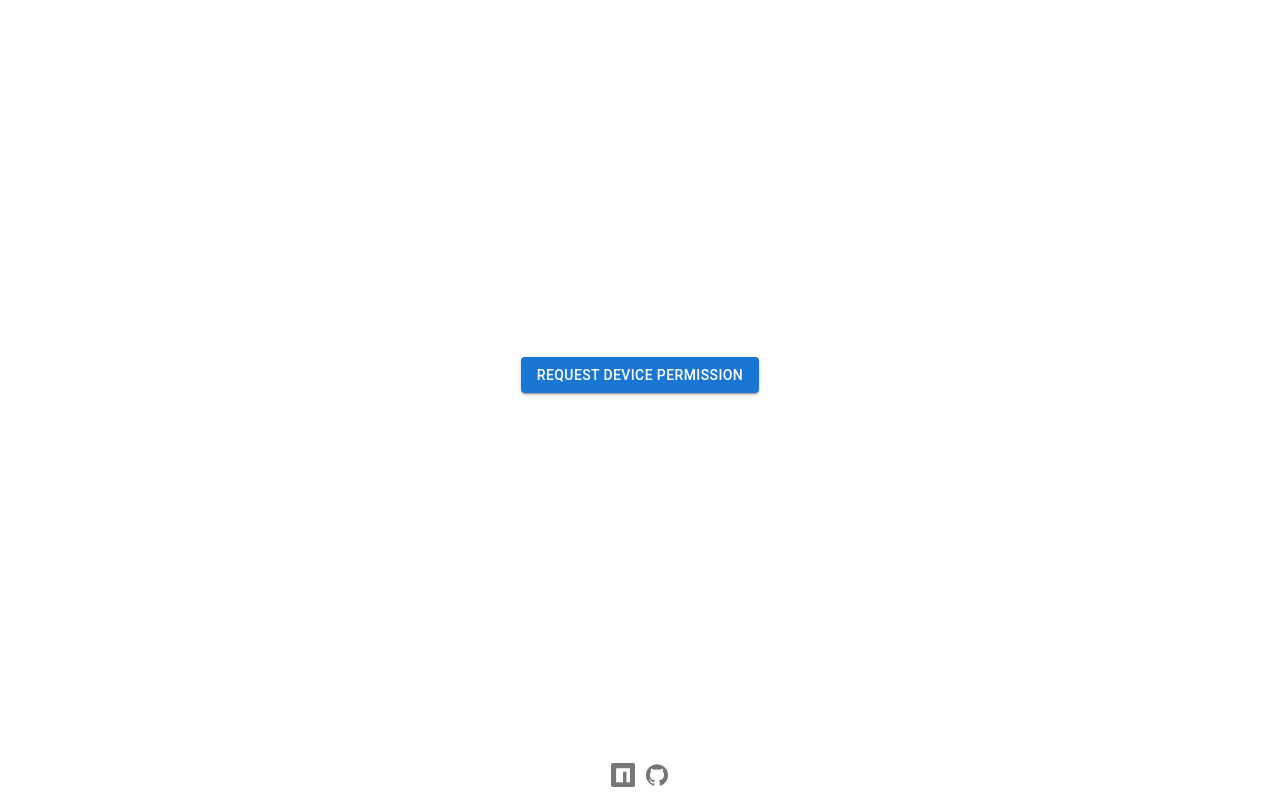
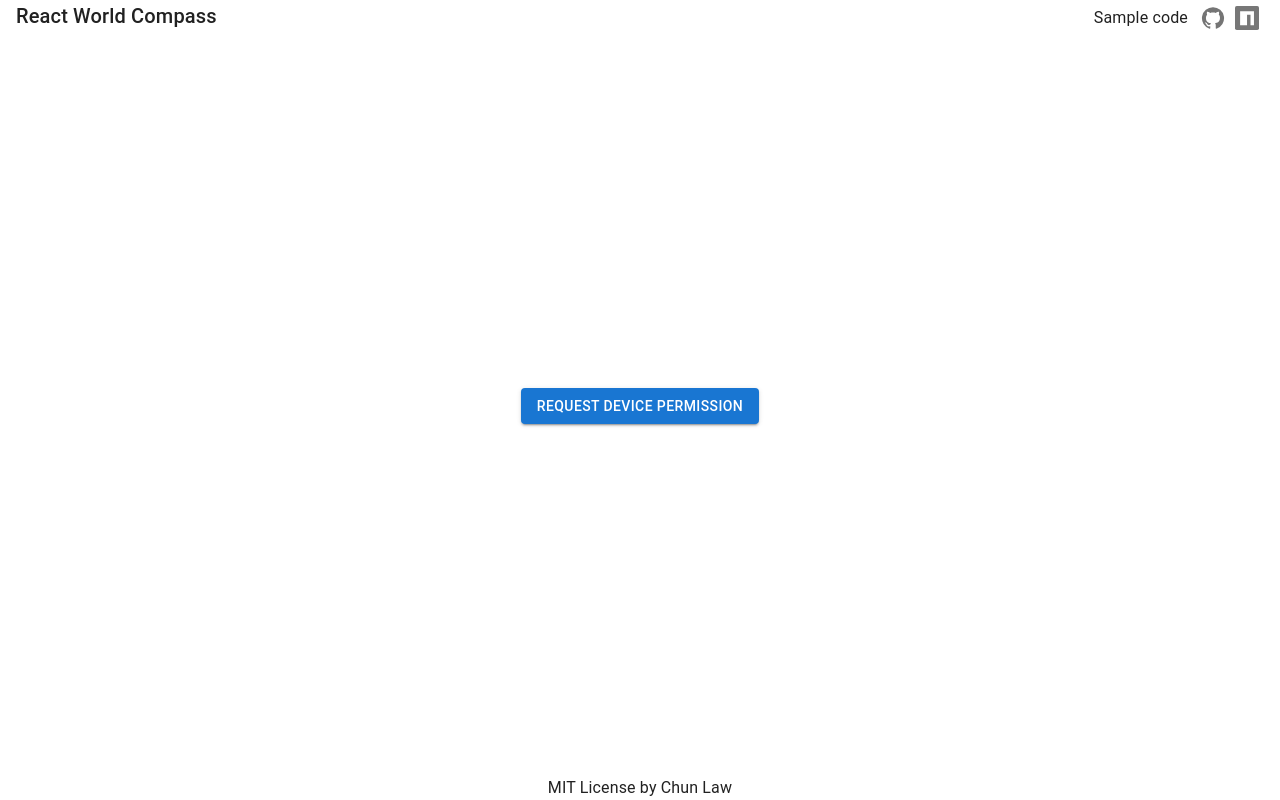
Before and after one commit to chunlaw/react-world-compass, a React (Vite) app: page / in a window 1280 px wide. Built offline with nearby package versions, Linux system fonts and the light colour scheme.

Commit message:
Basic SEO

```diff
--- a/index.html
+++ b/index.html
@@ -43,6 +43,9 @@
       })(window,document,'script','dataLayer','GTM-MCMQQX3');</script>
     <!-- End Google Tag Manager -->
     <link rel="manifest" href="/manifest.json" />
+    <meta property="og:title" content="React World Compass" />
+    <meta property="og:description" content="Compass in Your Browser" />
+    <meta property="og:image" content="/compass-share.png" />
   </head>
   <body>
     <div id="root"></div>
--- a/package.json
+++ b/package.json
@@ -20,7 +20,8 @@
     "react": "^18.2.0",
     "react-dom": "^18.2.0",
     "react-router-dom": "^6.15.0",
-    "react-world-compass": "^1.0.1"
+    "react-syntax-highlighter": "^15.5.0",
+    "react-world-compass": "^1.1.0"
   },
   "devDependencies": {
     "@types/lodash.throttle": "^4.1.9",
--- a/src/components/Compass.tsx
+++ b/src/components/Compass.tsx
@@ -3,50 +3,58 @@ import { useState } from "react";
 import useCompass, { requestPermission, isSafari } from "react-world-compass";
 
 const CompassWrapper = () => {
-  const [permission, setPermission] = useState("default")
+  const [permission, setPermission] = useState("default");
 
   const handleClick = () => {
-    requestPermission()
-      .then(_permission => {
-        setPermission(_permission)
-      })
-  }
+    requestPermission().then((_permission) => {
+      setPermission(_permission);
+    });
+  };
 
-  if ( isSafari && permission !== "granted" ) {
+  if (isSafari && permission !== "granted") {
     return (
       <Box flex="1" display="flex" alignItems="center" justifyContent="center">
         <Button variant="contained" onClick={handleClick}>
           Request Device Permission
         </Button>
       </Box>
-    )
+    );
   }
-  return (
-    <Compass />
-  )
-}
+  return <Compass />;
+};
 
 const Compass = () => {
-  const deg = useCompass(100);
+  const compass = useCompass(100);
 
   return (
-    <Box flex="1" display="flex" alignItems="center" justifyContent="center">
-      {deg === null && (
+    <Box
+      flex="1"
+      display="flex"
+      alignItems="center"
+      justifyContent="center"
+      flexDirection="column"
+    >
+      {compass === null && (
         <Typography>Device not supported, try it on mobile device.</Typography>
       )}
-      {deg !== null && (
+      {compass !== null && (
+        <>
           <Box
             sx={{
               backgroundImage: "url(/compass.svg)",
               backgroundSize: "contain",
               backgroundRepeat: "no-repeat",
               backgroundPosition: "center",
-            transform: `rotate(${deg?.toFixed(3)}deg)`,
+              transform: `rotate(${compass.degree?.toFixed(3)}deg)`,
               height: "min(100dvw, 100dvh)",
               width: "min(100dvw, 100dvh)",
-            transition: 'transform 0.2s ease-out'
+              transition: "transform 0.2s ease-out",
             }}
           />
+          <Typography variant="subtitle1">
+            Degree: {compass.degree.toFixed(2)} ±{compass.accuracy.toFixed(2)}
+          </Typography>
+        </>
       )}
     </Box>
   );
--- a/src/components/layouts/Footer.tsx
+++ b/src/components/layouts/Footer.tsx
@@ -1,37 +1,12 @@
-import { GitHub as GitHubIcon } from "@mui/icons-material";
-import { Box, IconButton, SxProps, Theme } from "@mui/material";
-import npmLogo from "../../assets/npm.svg";
+import { Box, SxProps, Theme } from "@mui/material";
 
 const Footer = () => {
-  return (
-    <Box sx={rootSx}>
-      <IconButton
-        onClick={() => {
-          window.open("https://www.npmjs.com/package/react-world-compass", "_blank");
-        }}
-        size="small"
-      >
-        <img src={npmLogo} width={24} height={24} alt="NPM logo" />
-      </IconButton>
-      <IconButton
-        onClick={() => {
-          window.open(
-            "https://github.com/chunlaw/react-world-compass",
-            "_blank"
-          );
-        }}
-        size="small"
-      >
-        <GitHubIcon />
-      </IconButton>
-    </Box>
-  );
+  return <Box sx={rootSx}>MIT License by Chun Law</Box>;
 };
 
 export default Footer;
 
 const rootSx: SxProps<Theme> = {
-  height: 50,
   display: "flex",
   alignItems: "center",
   justifyContent: "center",
--- /dev/null
+++ b/src/components/layouts/Header.tsx
@@ -0,0 +1,74 @@
+import {
+  Box,
+  Button,
+  IconButton,
+  SxProps,
+  Theme,
+  Typography,
+} from "@mui/material";
+import { GitHub as GitHubIcon } from "@mui/icons-material";
+import npmLogo from "../../assets/npm.svg";
+import { useNavigate } from "react-router-dom";
+
+const Header = () => {
+  const navigate = useNavigate();
+
+  return (
+    <Box sx={rootSx}>
+      <Typography
+        variant="h6"
+        onClick={() => navigate("/")}
+        sx={{ cursor: "pointer" }}
+      >
+        React World Compass
+      </Typography>
+      <Box>
+        <Button
+          variant="text"
+          sx={{ textTransform: "none" }}
+          onClick={() =>
+            window.open(
+              "https://github.com/chunlaw/react-world-compass/blob/demo/src/components/Compass.tsx",
+              "_blank"
+            )
+          }
+          color="inherit"
+        >
+          <Typography variant="body1">Sample code</Typography>
+        </Button>
+        <IconButton
+          onClick={() => {
+            window.open(
+              "https://github.com/chunlaw/react-world-compass",
+              "_blank"
+            );
+          }}
+          size="small"
+        >
+          <GitHubIcon />
+        </IconButton>
+        <IconButton
+          onClick={() => {
+            window.open(
+              "https://www.npmjs.com/package/react-world-compass",
+              "_blank"
+            );
+          }}
+          size="small"
+        >
+          <img src={npmLogo} width={24} height={24} alt="NPM logo" />
+        </IconButton>
+      </Box>
+    </Box>
+  );
+};
+
+export default Header;
+
+const rootSx: SxProps<Theme> = {
+  display: "flex",
+  justifyContent: "space-between",
+  gap: 1,
+  width: "100%",
+  px: 2,
+};
--- a/src/components/layouts/Layout.tsx
+++ b/src/components/layouts/Layout.tsx
@@ -1,10 +1,12 @@
 import { Box } from "@mui/material";
 import { Outlet } from "react-router-dom";
 import Footer from "./Footer";
+import Header from "./Header";
 
 const Layout = () => {
   return (
     <Box height="100dvh" width="100dvw" display="flex" flexDirection="column">
+      <Header />
       <Outlet />
       <Footer />
     </Box>
```
Also changed, not shown: public/compass-share.png (added), 1 other file (tests, documents, lock files or other folders). Lines whose indentation alone changed are shown as unchanged.
